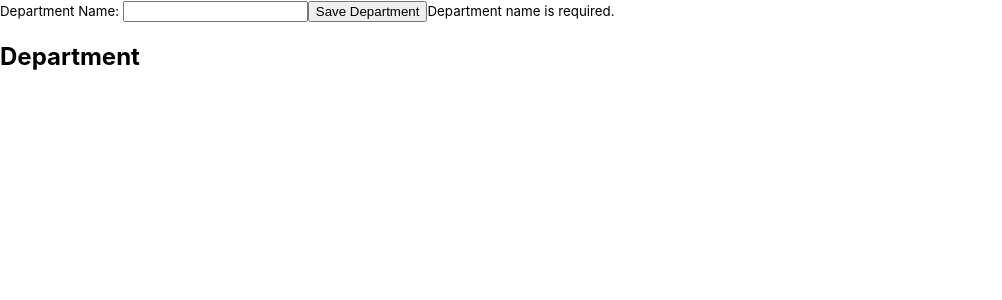
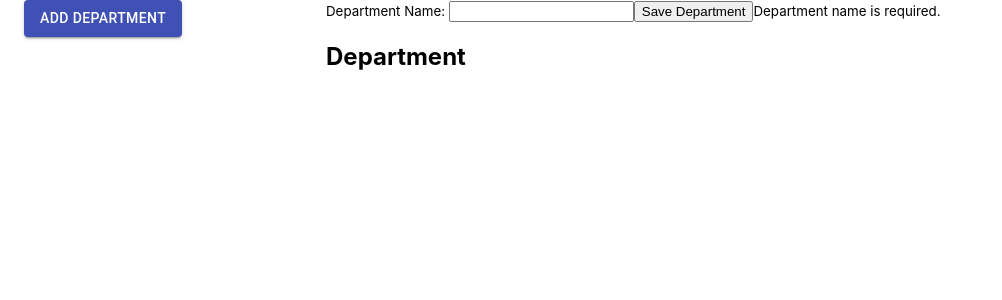
Before and after one commit to mrswapnilsahu/employee-dashboard, a React (Create React App) app: page / in a window 1280 px wide. Shown: the top 300 px of the page, without its empty margins (0-1002 px from the left). Built offline with nearby package versions, Linux system fonts and the light colour scheme.

Commit message:
Added material UI and created sidenav component

```diff
--- a/src/App.js
+++ b/src/App.js
@@ -1,11 +1,22 @@
 import React from 'react';
 import Dashboard from './pages/Dashboard';
+import Sidenav from './pages/Sidenav';
+import Grid from '@material-ui/core/Grid';
+import { Container } from '@material-ui/core';
 
 function App() {
-
 	return (
 		<div className="App">
-			<Dashboard />
+			<Grid container spacing={3}>
+				<Grid item xs={6} sm={3}>
+					<Container maxWidth="md">
+						<Sidenav />
+					</Container>
+				</Grid>
+				<Grid item xs={6} sm={9}>
+					<Dashboard />
+				</Grid>
+			</Grid>
 		</div>
 	);
 }
--- /dev/null
+++ b/src/pages/Sidenav.jsx
@@ -0,0 +1,44 @@
+import React, { useState } from 'react';
+import { Button } from '@material-ui/core';
+import TextField from '@material-ui/core/TextField';
+import Dialog from '@material-ui/core/Dialog';
+import DialogActions from '@material-ui/core/DialogActions';
+import DialogTitle from '@material-ui/core/DialogTitle';
+import { Container } from '@material-ui/core';
+
+function Sidenav() {
+    const [open, setOpen] = useState(false);
+    const [fullWidth, setFullWidth] = useState(true);
+    const [maxWidth, setMaxWidth] = useState('sm');
+
+    const handleClickOpen = () => {
+        setOpen(true);
+    };
+
+    const handleClose = () => {
+        setOpen(false);
+    };
+    return (
+        <>
+            <Button variant="contained" color="primary" onClick={handleClickOpen}>
+                ADD DEPARTMENT
+            </Button>
+            <Dialog fullWidth={fullWidth} maxWidth={maxWidth} open={open} onClose={handleClose} aria-labelledby="form-dialog-title">
+                <DialogTitle id="form-dialog-title">Add Department</DialogTitle>
+                <Container maxWidth="md">
+                    <TextField error id="outlined-basic" label="Deparment Name" variant="outlined" helperText="Incorrect entry." />
+                </Container>
+                <DialogActions>
+                    <Button onClick={handleClose} color="primary">
+                        Cancel
+                    </Button>
+                    <Button onClick={handleClose} color="primary">
+                        Save
+                    </Button>
+                </DialogActions>
+            </Dialog>
+        </>
+    )
+}
+
+export default Sidenav
```
